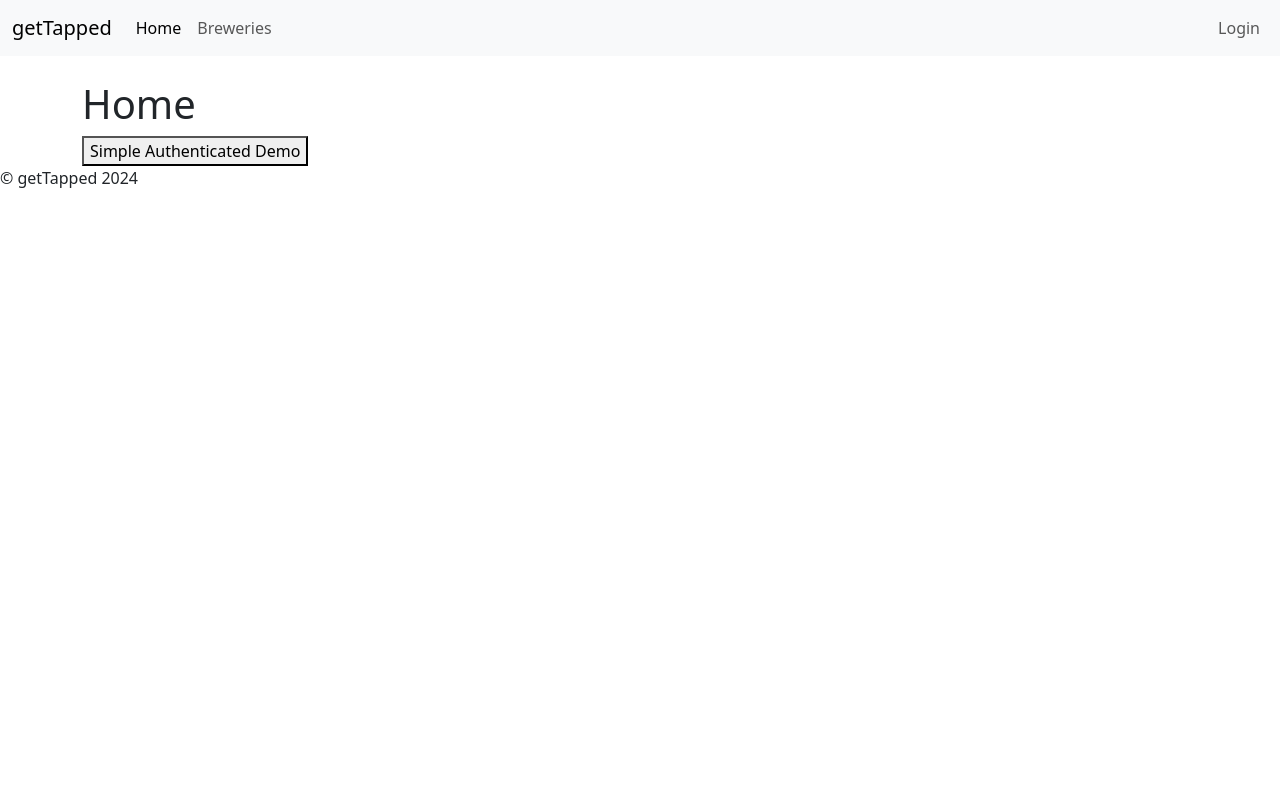
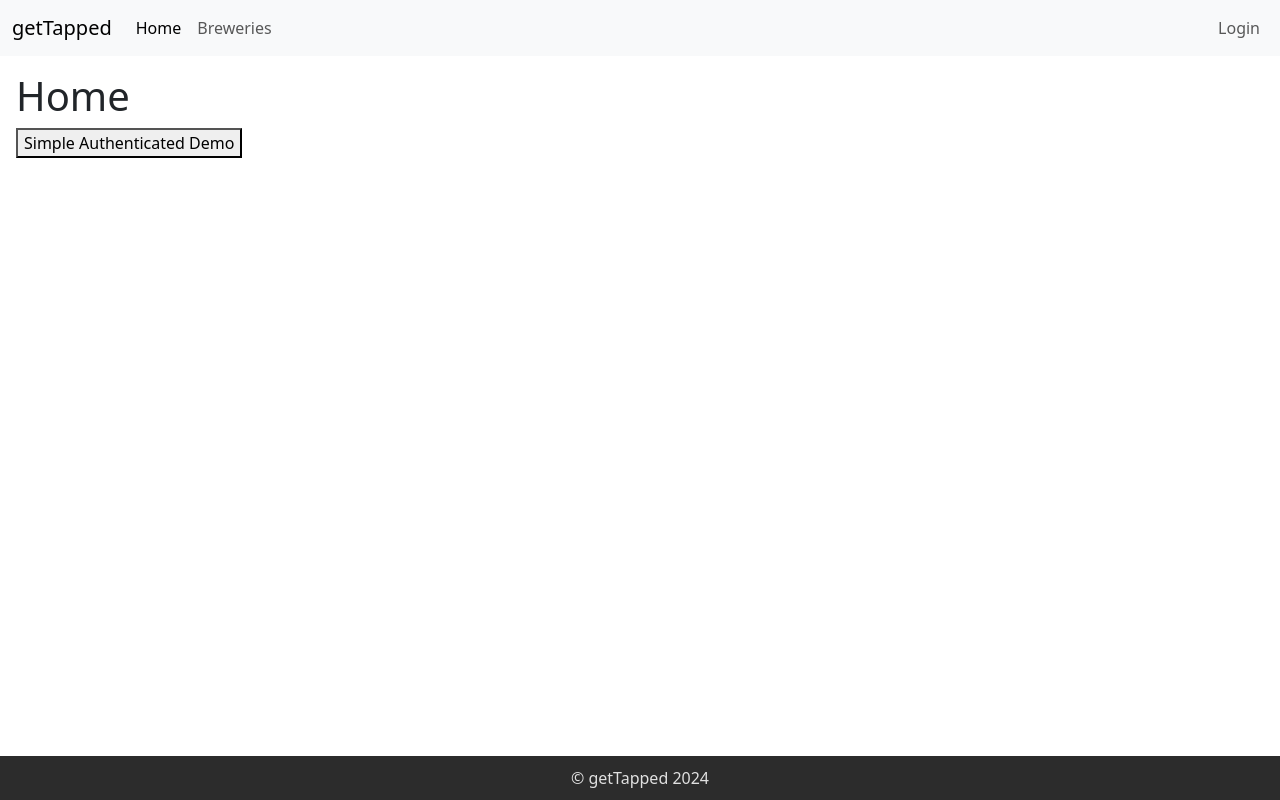
Before and after one commit to Jessyc379/getTapped, a React (Vite) app in the folder react-web-app/: page / in a window 1280 px wide. Built offline with nearby package versions, Linux system fonts and the light colour scheme; no server answers.

Commit message:
Created custom base CSS

```diff
--- a/react-web-app/src/App.css
+++ b/react-web-app/src/App.css
@@ -0,0 +1,22 @@
+.app-layout {
+    display: flex;
+    flex-direction: column;
+    min-height: 100vh;
+}
+
+.main-content {
+    flex-grow: 1;
+    padding: 1rem;
+}
+
+.custom-footer {
+    background-color: #2c2c2c;
+    color: #e0e0e0;
+    text-align: center;
+    padding: 10px 0;
+    width: 100%;
+    position: relative;
+    bottom: 0;
+    left: 0;
+    right: 0;
+}
--- a/react-web-app/src/App.tsx
+++ b/react-web-app/src/App.tsx
@@ -18,9 +18,10 @@ function App() {
 
   return (
     <Router>
-      <Header />
+      <div className="app-layout">
+       <Header />
 
-      <main className="container mt-4">
+      <main className="main-content">
       <Routes>
         <Route path='/' element={<Home />} />
 
@@ -42,10 +43,10 @@ function App() {
       </Routes>
       </main>
 
-      <footer>
-        &copy; getTapped 2024
-      </footer>
-
+      <footer className="custom-footer">
+          &copy; getTapped 2024
+        </footer>
+    </div>
     </Router>
   )
 }
```
